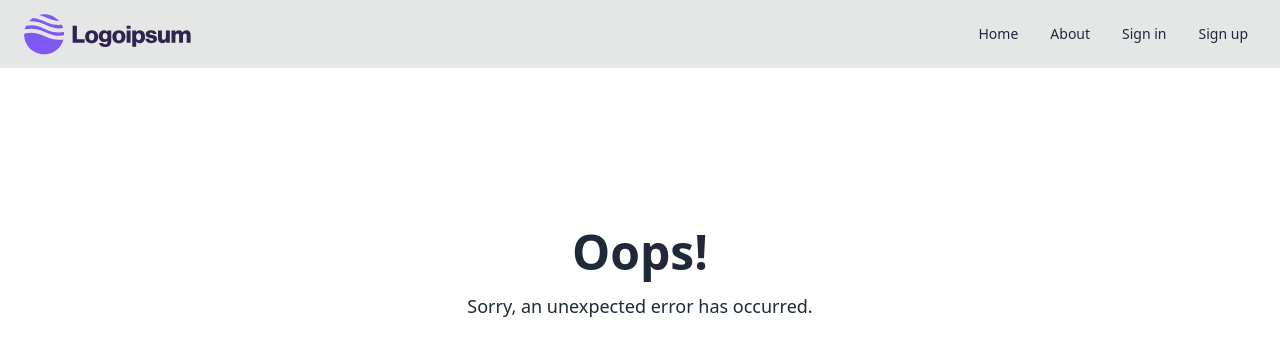
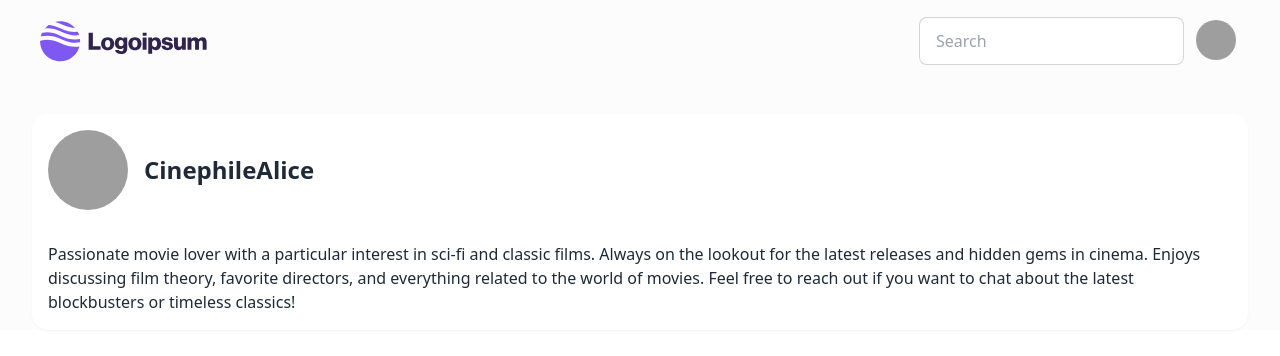
Before and after one commit to martinvasquez1/orange-monk-client, a React (Vite) app: page /app/profile/999 in a window 1280 px wide. Shown: the top 356 px of the page. Built offline with nearby package versions, Linux system fonts and the light colour scheme; sample sign-in values are in the browser's storage; grey boxes are pictures that could not be loaded.

Commit message:
Add Profile

```diff
--- a/src/Router.jsx
+++ b/src/Router.jsx
@@ -13,6 +13,7 @@ import AppLayout from './components/AppLayout.jsx';
 import Home from './pages/Home.jsx';
 import Group from './pages/group/Group.jsx';
 import Post from './pages/post/Post.jsx';
+import Profile from './pages/Profile.jsx';
 
 export default function Router() {
   return (
@@ -27,6 +28,7 @@ export default function Router() {
           }
         >
           <Route index element={<Home />} />
+          <Route path="profile/:profileId" element={<Profile />} />
           <Route path="group/:groupId" element={<Group />} />
           <Route path="group/:groupId/post/:postId" element={<Post />} />
         </Route>
--- a/src/components/AppNavbar.jsx
+++ b/src/components/AppNavbar.jsx
@@ -43,10 +43,9 @@ export default function AppNavbar() {
             className="menu menu-sm dropdown-content bg-base-100 rounded-box z-[1] mt-3 w-52 p-2 shadow"
           >
             <li>
-              <a className="justify-between">
+              <Link to="/app/profile/999" className="justify-between">
                 Profile
-                <span className="badge">New</span>
-              </a>
+              </Link>
             </li>
             <li>
               <a>Settings</a>
--- /dev/null
+++ b/src/pages/Profile.jsx
@@ -0,0 +1,21 @@
+const data = {
+  username: 'CinephileAlice',
+  biography:
+    'Passionate movie lover with a particular interest in sci-fi and classic films. Always on the lookout for the latest releases and hidden gems in cinema. Enjoys discussing film theory, favorite directors, and everything related to the world of movies. Feel free to reach out if you want to chat about the latest blockbusters or timeless classics!',
+};
+
+export default function Profile() {
+  return (
+    <div className="mt-8 bg-white p-4 rounded-2xl shadow-sm">
+      <div className="flex gap-4 items-center">
+        <img
+          src="https://images.unsplash.com/photo-1485846234645-a62644f84728?q=80&w=1459&auto=format&fit=crop&ixlib=rb-4.0.3&ixid=M3wxMjA3fDB8MHxwaG90by1wYWdlfHx8fGVufDB8fHx8fA%3D%3D"
+          alt="Profile picture."
+          className="h-20 w-20 rounded-full"
+        />
+        <div className="text-2xl font-bold">{data.username}</div>
+      </div>
+      <div className="mt-8">{data.biography}</div>
+    </div>
+  );
+}
```
